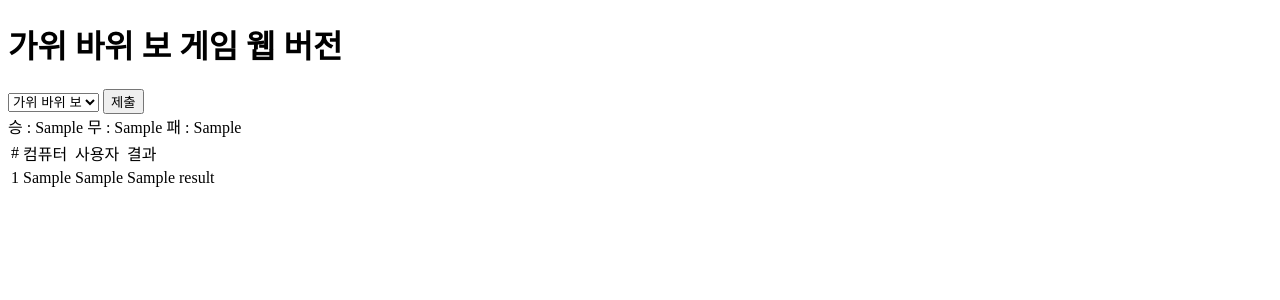
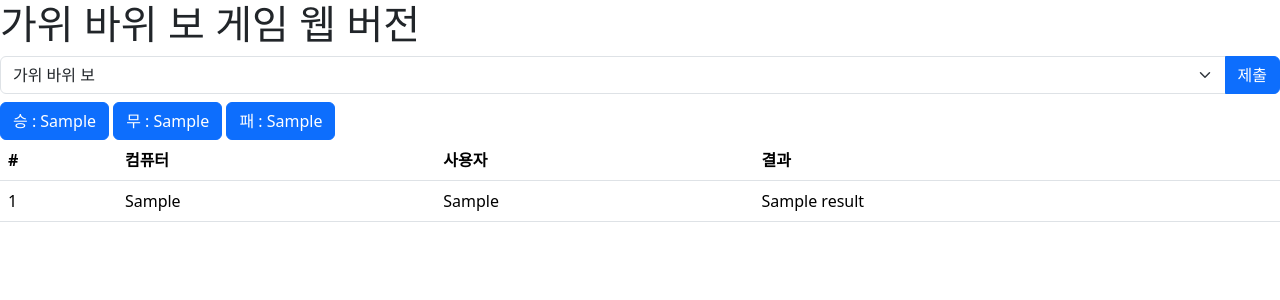
Before and after one commit to leeyounghuncom/rock_paper_scissors_game_web, a Flask app: template templates/main.html in a window 1280 px wide. Shown: the top 300 px of the page. Run offline with Flask 3, Linux system fonts and the light colour scheme; the template is opened without the code that fills it: most values are stand-ins (such as "Sample title", 1, 10 or a date in 2020).

Commit message:
부스트랩까지 적용 완료

```diff
--- a/app.py
+++ b/app.py
@@ -59,7 +59,10 @@ def main():
 
         msg = f"사용자 : {guest} 컴퓨터 : {bot} {r}"
 
-        q = GameHistory.query.all();
+        # q = GameHistory.query.all();
+        q = GameHistory.query.order_by(GameHistory.id.desc()).all(); #오른찻순 수정
+
+        #
         w = GameHistory.query.filter_by(result="이겼습니다").count()
         l = GameHistory.query.filter_by(result="졌습니다").count()
         d = GameHistory.query.filter_by(result="비겼습니다").count()
--- a/templates/main.html
+++ b/templates/main.html
@@ -3,47 +3,53 @@
 <head>
     <meta charset="UTF-8">
     <title>가위 바위 보 게임 웹 버전</title>
+    <link href="https://cdn.jsdelivr.net/npm/bootstrap@5.3.3/dist/css/bootstrap.min.css" rel="stylesheet" integrity="sha384-QWTKZyjpPEjISv5WaRU9OFeRpok6YctnYmDr5pNlyT2bRjXh0JMhjY6hW+ALEwIH" crossorigin="anonymous">
 </head>
 <body>
 
 <h1>가위 바위 보 게임 웹 버전</h1>
 
-<div>
-    <form action="" method="post">
-    <select name="guest">
+<div class="mb-2">
+    <form action="" method="post" class="input-group">
+    <select name="guest" class="form-select">
         <option value="">가위 바위 보</option>
         <option value="가위">가위</option>
         <option value="바위">바위</option>
         <option value="보">보</option>
     </select>
-    <input type="submit" value="제출">
+    <input type="submit" value="제출" class="btn btn-primary">
     </form>
 </div>
 
-<div>{{ data.msg }}</div>
+<div class="mb-2">{{ data.msg }}</div>
 
 <div>
-    승 : {{ data.w }} 무 : {{ data.d }} 패 : {{ data.l }}
+    <span class="btn btn-primary">승 : {{ data.w }}</span>
+    <span class="btn btn-primary">무 : {{ data.d }}</span>
+    <span class="btn btn-primary">패 : {{ data.l }}</span>
 </div>
 
 <div>
-    <table>
+    <table  class="table">
+    <thead>
         <tr>
-            <td>#</td>
-            <td>컴퓨터</td>
-            <td>사용자</td>
-            <td>결과</td>
+            <th scope="col">#</td>
+            <th scope="col">컴퓨터</td>
+            <th scope="col">사용자</td>
+            <th scope="col">결과</td>
         </tr>
-
+    </thead>
+      <tbody>
 
     {% for element in data.gh %}
             <tr>
-            <td>{{ element.id }}</td>
+            <td scope="row">{{ element.id }}</td>
             <td>{{ element.user_choice }}</td>
             <td>{{ element.computer_choice }}</td>
             <td>{{ element.result }}</td>
         </tr>
     {% endfor %}
+      </tbody>
 
 
     </table>
```
